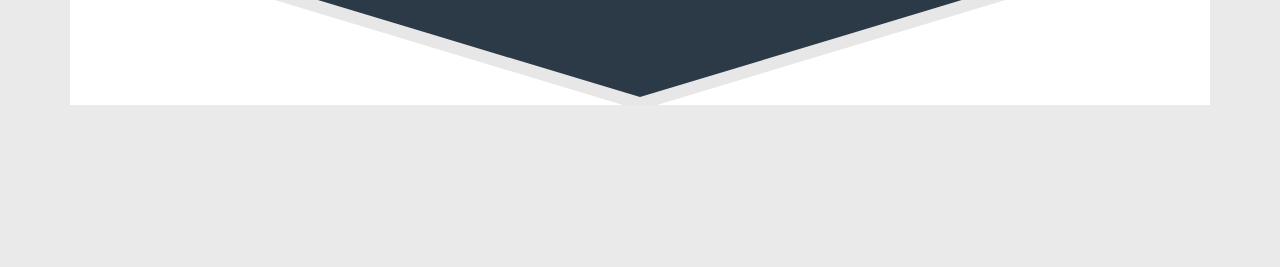
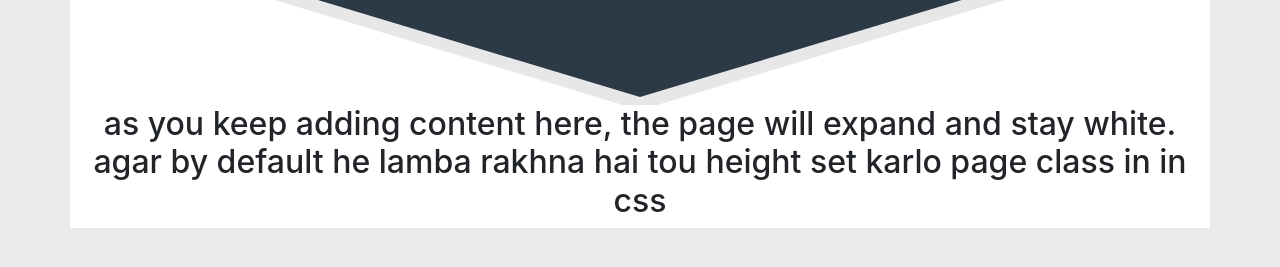
Before and after one commit to gajjuCoderBoi/gajjucoderboi.github.io, a plain HTML site: page index.html in a window 1280 px wide. Shown: the part 475-742 px from the top of the page. Drawn offline with Linux system fonts and the light colour scheme.

Commit message:
page set to white

```diff
--- a/css/main.css
+++ b/css/main.css
@@ -134,3 +134,6 @@ body {
 .bar3 div h3{
     letter-spacing: 1px;
 }
+.page{
+    background-color: white;
+}
--- a/index.html
+++ b/index.html
@@ -31,7 +31,8 @@
                     <h3>Software Engineer</h3>
                 </div>
             </div>
-            <div class="page">
+            <div class="container page">
+                <h2>as you keep adding content here, the page will expand and stay white. agar by default he lamba rakhna hai tou height set karlo page class in in css</h2>
             </div>
         </div>
         </div>
```
